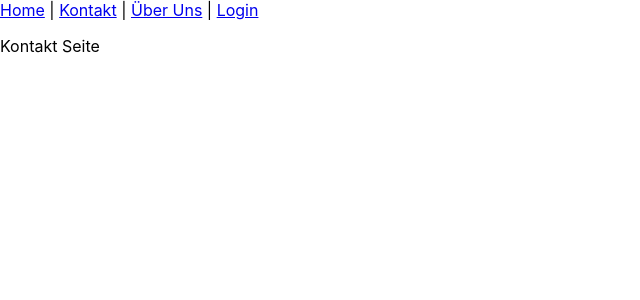
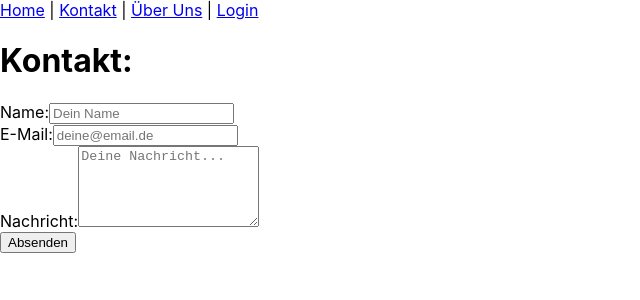
Before and after one commit to Reece-afk/healthifyme-webapp, a React (Create React App) app in the folder frontend/: page /kontakt in a window 1280 px wide. Shown: the top 300 px of the page, without its empty margins (0-640 px from the left). Built offline with nearby package versions, Linux system fonts and the light colour scheme.

Commit message:
add accessible contact form template

```diff
--- a/frontend/src/pages/Kontakt.jsx
+++ b/frontend/src/pages/Kontakt.jsx
@@ -5,7 +5,50 @@ function Kontakt() {
     document.title = "HealthifyMe – Kontakt";
   }, []);
 
-  return <p>Kontakt Seite</p>;
+  return (
+    <main>
+      <h1>Kontakt:</h1>
+      <form aria-label="Kontaktformular">
+        <div>
+          <label htmlFor="name">Name:</label>
+          <input
+            id="name"
+            name="name"
+            type="text"
+            required
+            aria-required="true"
+            placeholder="Dein Name"
+          />
+        </div>
+
+        <div>
+          <label htmlFor="email">E-Mail:</label>
+          <input
+            id="email"
+            name="email"
+            type="email"
+            required
+            aria-required="true"
+            placeholder="deine@email.de"
+          />
+        </div>
+
+        <div>
+          <label htmlFor="message">Nachricht:</label>
+          <textarea
+            id="message"
+            name="message"
+            required
+            aria-required="true"
+            placeholder="Deine Nachricht..."
+            rows="5"
+          />
+        </div>
+
+        <button type="submit">Absenden</button>
+      </form>
+    </main>
+  );
 }
 
 export default Kontakt;
```
